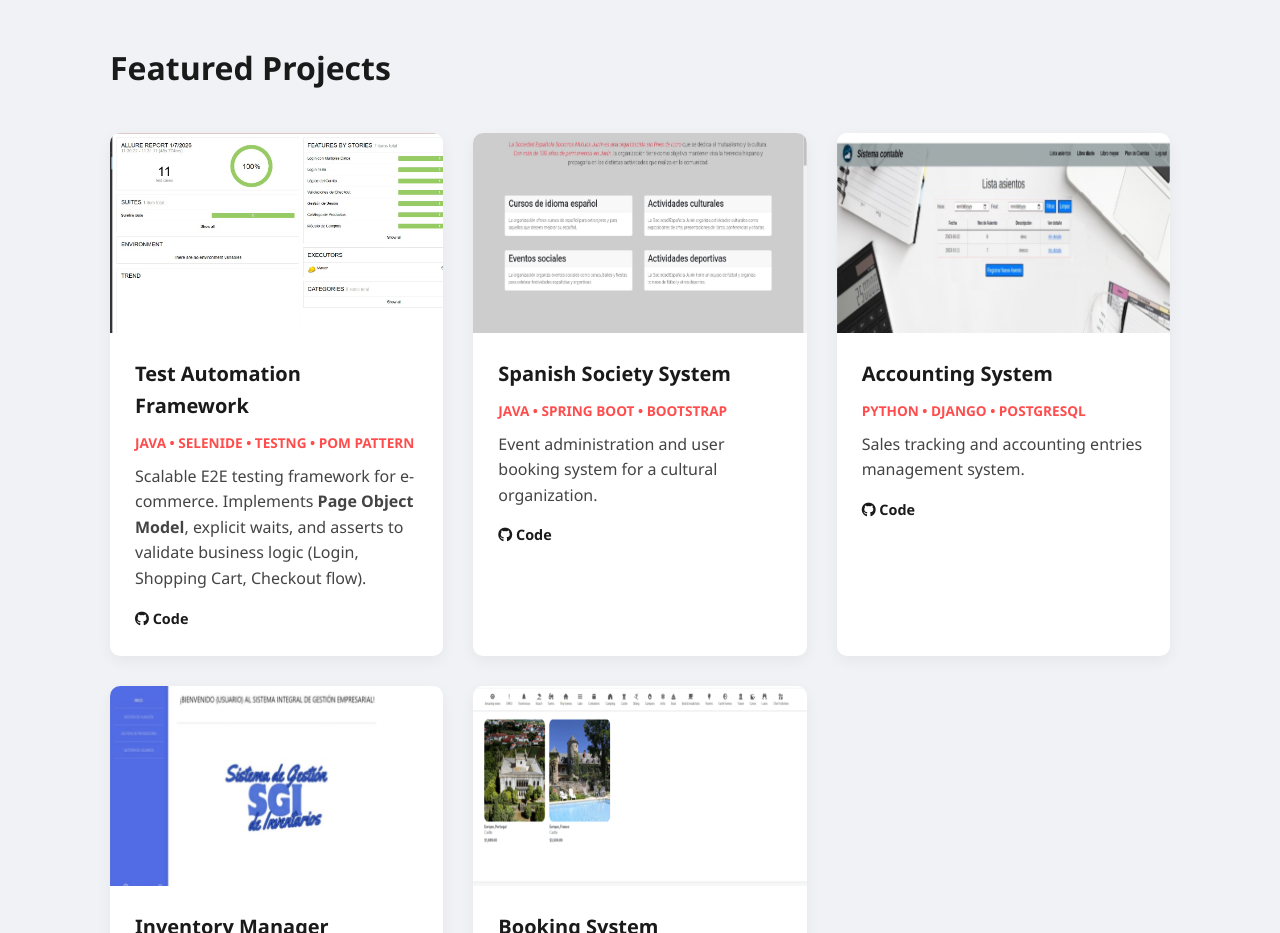
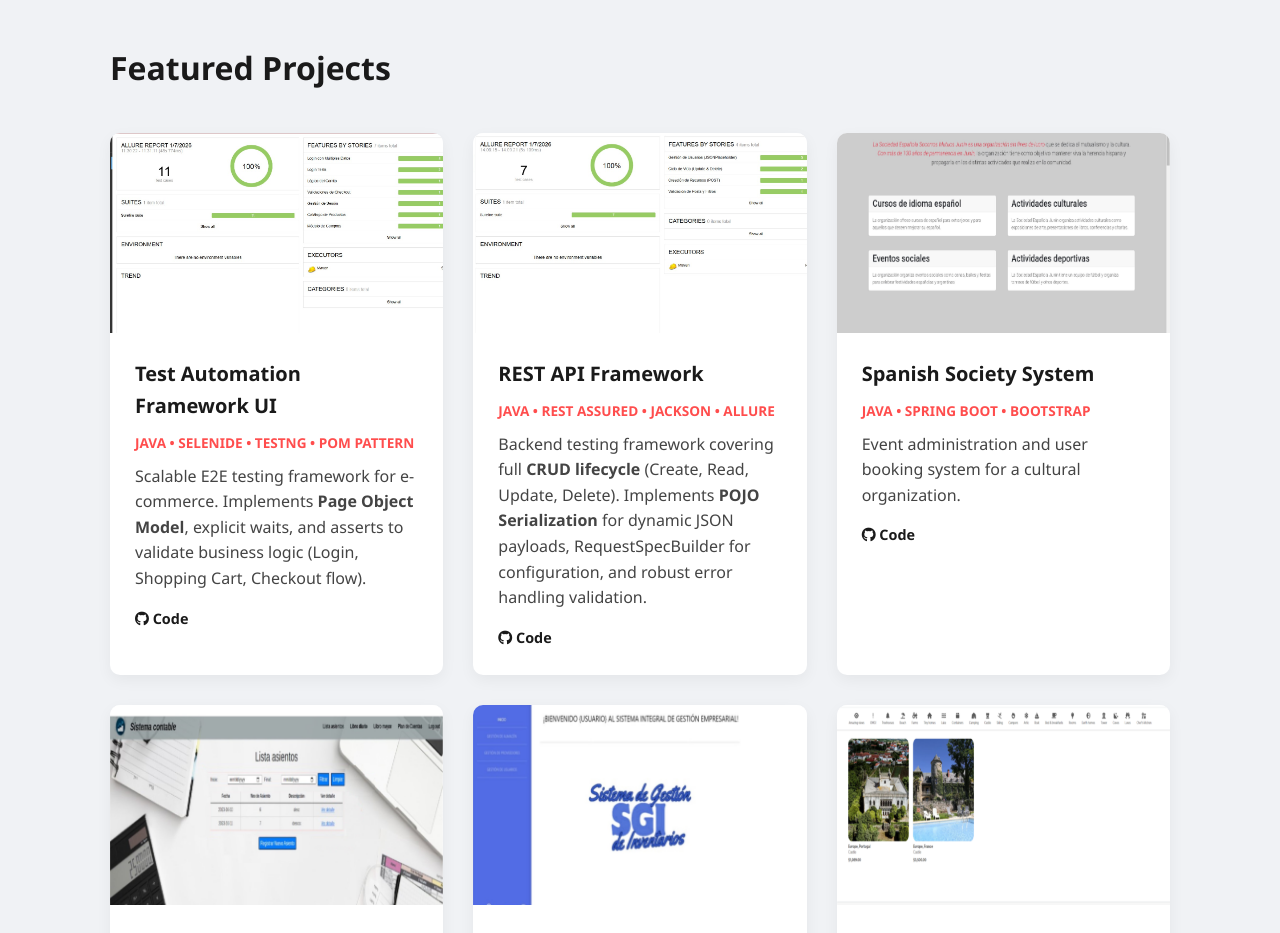
Before and after one commit to Francisco9403/FranPortfolio.github.io, a plain HTML site: page index.html in a window 1280 px wide. Shown: the part 2580-3513 px from the top of the page. Drawn offline with Linux system fonts and the light colour scheme.

Commit message:
agredado de framework de api

```diff
--- a/index.html
+++ b/index.html
@@ -136,11 +136,32 @@
           <img src="assets/img/work/saucedemo-console.jpg" alt="Test Automation Framework Console">
         </div>
         <div class="project-info">
-          <h4>Test Automation Framework</h4>
+          <h4>Test Automation Framework UI</h4>
           <p class="tech-stack">Java • Selenide • TestNG • POM Pattern</p>
           <p>Scalable E2E testing framework for e-commerce. Implements <strong>Page Object Model</strong>, explicit waits, and asserts to validate business logic (Login, Shopping Cart, Checkout flow).</p>
           <div class="project-links">
             <a href="https://github.com/francisco9403/SauceDemoAutomation" target="_blank"><i class="fab fa-github"></i> Code</a>
+          </div>
+        </div>
+      </article>
+
+
+      <article class="project-card reveal">
+        <div class="project-img">
+          <img src="assets/img/work/RestAssuredAutomation.jpg" alt="REST API Automation Console">
+        </div>
+        <div class="project-info">
+          <h4>REST API Framework</h4>
+          <p class="tech-stack">Java • Rest Assured • Jackson • Allure</p>
+          <p>
+            Backend testing framework covering full <strong>CRUD lifecycle</strong> (Create, Read, Update, Delete).
+            Implements <strong>POJO Serialization</strong> for dynamic JSON payloads, RequestSpecBuilder for configuration,
+            and robust error handling validation.
+          </p>
+          <div class="project-links">
+            <a href="https://github.com/francisco9403/RestAssuredAutomation" target="_blank">
+              <i class="fab fa-github"></i> Code
+            </a>
           </div>
         </div>
       </article>
```
Also changed, not shown: assets/img/work/RestAssuredAutomation.jpg (added).
